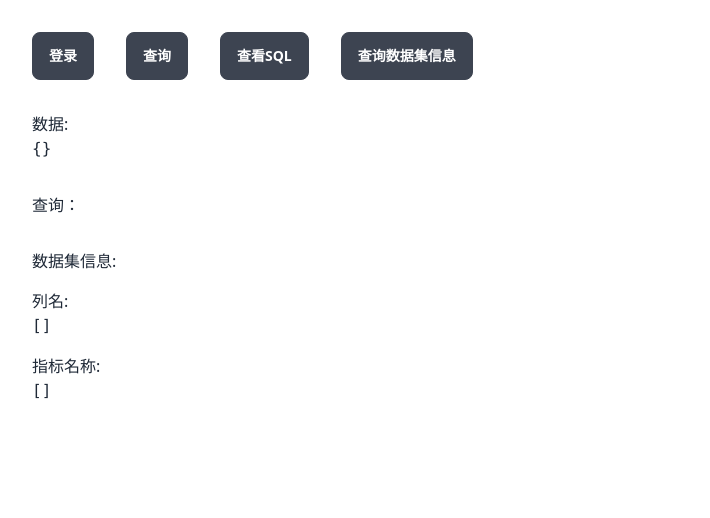
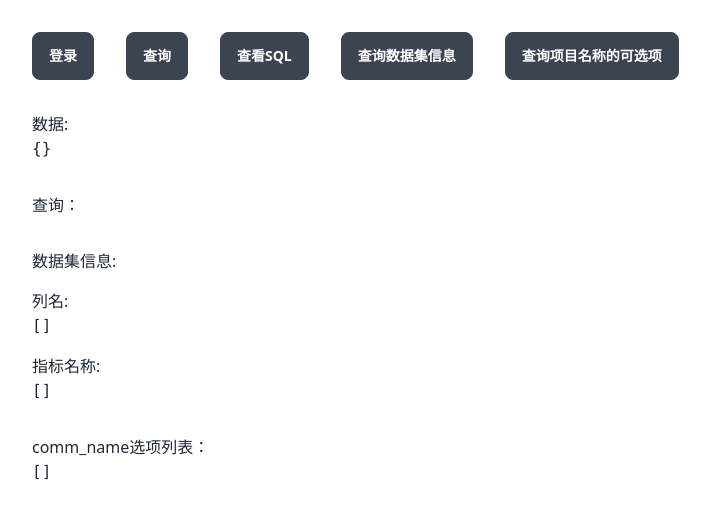
Before and after one commit to yangfei4913438/superset-api-client, a React (Vite) app: page / in a window 1280 px wide. Shown: the top 518 px of the page, without its empty margins (0-710 px from the left). Built offline with nearby package versions, Linux system fonts and the light colour scheme.

Commit message:
查询某个列的可选值

```diff
--- a/src/App.jsx
+++ b/src/App.jsx
@@ -2,10 +2,16 @@ import { useState } from 'react';
 import axios from 'axios';
 
 function App() {
+  // 权限
   const [token, setToken] = useState('');
+  // 数据
   const [response, setResponse] = useState({});
+  // 查询SQL
   const [sql, setSql] = useState('');
+  // 数据集信息
   const [dataset, setDataset] = useState({ metrics: [], columns: [] });
+  // 维度的可选值
+  const [options, setOptions] = useState([]);
 
   const data = {
     datasource: { id: 145, type: 'table' }, // 确定好数据集的ID，类型不改！
@@ -137,6 +143,47 @@ function App() {
       });
   };
 
+  const getOptions = () => {
+    axios
+      .post(
+        '/api/v1/chart/data',
+        {
+          ...data,
+          queries: [
+            {
+              columns: ['comm_name'],
+              metrics: [
+                {
+                  expressionType: 'SQL',
+                  sqlExpression: 'count(1)',
+                  column: null,
+                  aggregate: null,
+                  isNew: false,
+                  hasCustomLabel: false,
+                  label: 'count(1)',
+                  optionName: 'metric_7n5f67wsfl9_g2x38svidzc',
+                },
+              ], // 这个不用管，用于给分组，名称去重的，否则要自己写去重。
+            },
+          ],
+          result_type: 'full',
+        },
+        {
+          headers: {
+            'Content-Type': 'application/json',
+            Authorization: `Bearer ${token}`,
+          },
+        }
+      )
+      .then(res => {
+        console.log('查询项目的可选项:', res);
+        setOptions(res.data.result[0].data);
+      })
+      .catch(err => {
+        console.error('查询项目的可选项出错:', err);
+      });
+  };
+
   return (
     <div className="p-8 space-y-8">
       <article className="flex space-x-8">
@@ -155,6 +202,10 @@ function App() {
         <button className="btn" onClick={datasetInfo}>
           查询数据集信息
         </button>
+
+        <button className="btn" onClick={getOptions}>
+          查询项目名称的可选项
+        </button>
       </article>
 
       <div>
@@ -171,12 +222,17 @@ function App() {
         <h3>数据集信息:</h3>
         <div>
           <h4>列名:</h4>
-          <code>{JSON.stringify(dataset.columns.map(o => o.column_name))}</code>
+          <code>{JSON.stringify(dataset.columns?.map(o => o.column_name))}</code>
         </div>
         <div>
           <h4>指标名称:</h4>
-          <code>{JSON.stringify(dataset.metrics.map(o => o.metric_name))}</code>
+          <code>{JSON.stringify(dataset.metrics?.map(o => o.metric_name))}</code>
         </div>
+      </div>
+
+      <div>
+        <h3>comm_name选项列表：</h3>
+        <code>{JSON.stringify(options?.map(o => o.comm_name))}</code>
       </div>
     </div>
   );
```
